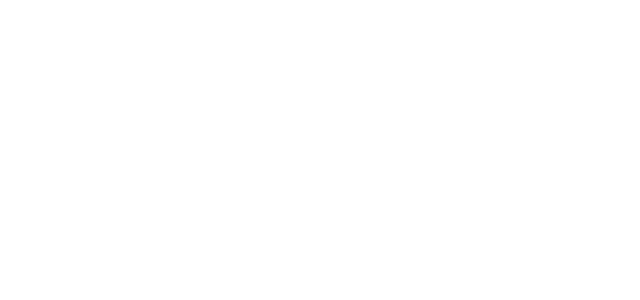
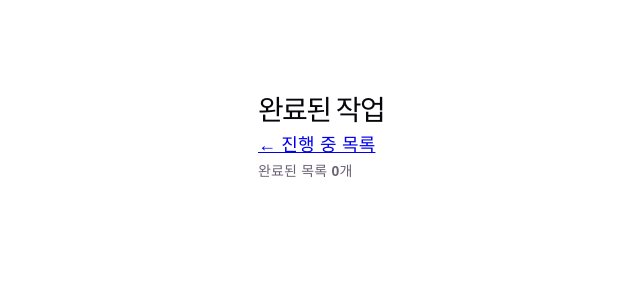
Before and after one commit to Leets-Official/8th-FE-Zero100, a React (Vite) app: page /completed in a window 1280 px wide. Before the commit this address had no page. Shown: the top 300 px of the page, without its empty margins (106-746 px from the left). Built offline with nearby package versions, Linux system fonts and the light colour scheme.

Commit message:
feat: 완료 목록 페이지 구현 및 페이지 간 이동 구현, 홈페이지 완료됨 버튼 제거

```diff
--- a/src/App.jsx
+++ b/src/App.jsx
@@ -1,6 +1,7 @@
 import { useState, useEffect } from 'react'
 import { Routes, Route } from 'react-router-dom';
 import HomePage from './pages/HomePage';
+import CompletedPage from './pages/CompletedPage';
 import './App.css'
 
 function App() {
@@ -52,6 +53,17 @@ function App() {
           />
         }
       />
+      <Route
+        path="/completed"
+        element={
+          <CompletedPage
+            tasks={work}
+            onToggle={checkClear}
+            onDelete={deleteWork}
+            onUpdate={updateWork}
+          />
+        }
+      />
     </Routes>
   );
 }
--- a/src/components/todo/FilterButtons.jsx
+++ b/src/components/todo/FilterButtons.jsx
@@ -5,7 +5,6 @@ function FilterButtons(props) {
         <div className="displayRow">
             <Button variant={props.filter === 'total' ? 'primary' : 'default'} onClick={() => props.onChange('total')}>전체보기</Button>
             <Button variant={props.filter === 'inProgress' ? 'primary' : 'default'} onClick={() => props.onChange('inProgress')}>진행 중</Button>
-            <Button variant={props.filter === 'completed' ? 'primary' : 'default'} onClick={() => props.onChange('completed')}>완료됨</Button>
         </div>
     );
 }
--- /dev/null
+++ b/src/pages/CompletedPage.jsx
@@ -0,0 +1,27 @@
+import { Link } from "react-router-dom";
+import TodoItem from "../components/todo/TodoItem";
+
+function CompletedPage(props) {
+    const completedTasks = props.tasks.filter((task) => task.done === true);
+
+    return (
+        <div className="app">
+            <h1 className="title">완료된 작업</h1>
+            <Link to="/">&larr; 진행 중 목록</Link>
+
+            <p className="midText">완료된 목록 {completedTasks.length}개</p>
+
+            {completedTasks.map((task) => (
+                <TodoItem
+                    key={task.id}
+                    task={task}
+                    onToggle={props.onToggle}
+                    onDelete={props.onDelete}
+                    onUpdate={props.onUpdate}
+                />
+            ))}
+        </div>
+    );
+}
+
+export default CompletedPage;
--- a/src/pages/HomePage.jsx
+++ b/src/pages/HomePage.jsx
@@ -1,4 +1,5 @@
 import { useState } from "react";
+import { Link } from "react-router-dom";
 import Input from "../components/Input";
 import FilterButtons from "../components/todo/FilterButtons";
 import TodoItem from "../components/todo/TodoItem";
@@ -8,13 +9,13 @@ function HomePage(props) {
 
     const display = props.tasks.filter((task) => {
         if (displayWork === 'inProgress') return task.done === false;
-        if (displayWork === 'completed') return task.done === true;
         return true;
     });
 
     return (
         <div className="app">
             <h1 className="title">TodoMatic</h1>
+            <Link to="/completed">완료 목록 &rarr;</Link>
             <p className="midText">할 일을 입력하세요</p>
             <Input newWork={props.onAdd} />
 
```
